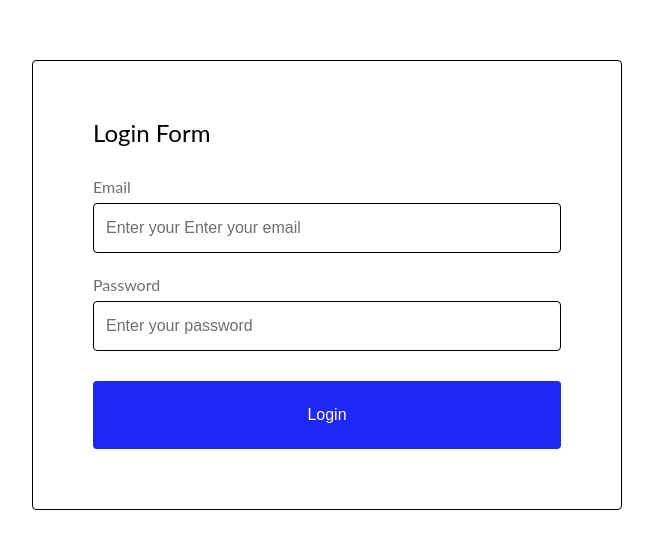
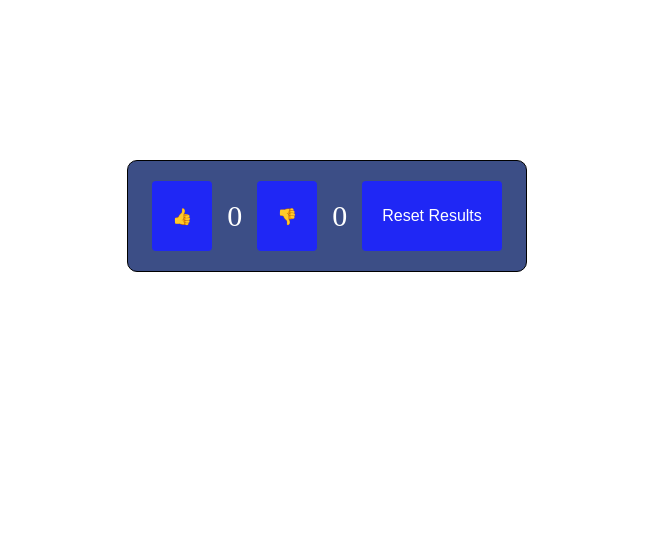
Before and after one commit to andriib77/react-learning-ait, a React (Create React App) app: page / in a window 1280 px wide. Shown: the part 140-688 px from the top of the page, without its empty margins (313-966 px from the left). Built offline with nearby package versions, Linux system fonts and the light colour scheme.

Commit message:
Homework19 commit

```diff
--- a/src/App.jsx
+++ b/src/App.jsx
@@ -3,10 +3,11 @@ import "./App.css";
 // Lessons
 // import ProfileCard from "./homeworks/Homework17/ProfileCard";
 // import Lesson18 from "./lessons/Lesson18/Lesson18";
-import Lesson19 from "./lessons/Lesson19/Lesson19";
+// import Lesson19 from "./lessons/Lesson19/Lesson19";
 
 // Homeworks
-import Homework18 from "./homeworks/Homework18/Homework18";
+// import Homework18 from "./homeworks/Homework18/Homework18";
+import Homework19 from "./homeworks/Homework19/Homework19";
 
 // 1. Компоненты пишутся с заглавной буквы
 // 2. Компоненты должны возвращать JSX(DOM элементы - HTML теги)
@@ -19,7 +20,8 @@ function App() {
       {/* <Lesson18 /> */}
       {/* <Lesson19 /> */}
 
-      <Homework18 />
+      {/* <Homework18 /> */}
+      <Homework19 />
     </div>
   );
 }
--- /dev/null
+++ b/src/components/Feedback/Feedback.jsx
@@ -0,0 +1,42 @@
+import { useState } from "react";
+
+import "./styles.css";
+
+import Button from "../Button/Button";
+
+function Feedback() {
+  const [like, setLike] = useState(0);
+  const [dislike, setDisLike] = useState(0);
+
+  const onLike = () => {
+    setLike((prevValue) => {
+      return prevValue + 1;
+    });
+  };
+
+  const onDislike = () => {
+    setDisLike((prevValue) => prevValue + 1);
+  };
+  const reset = () => {
+    setLike(0);
+    setDisLike(0);
+  };
+
+  return (
+    <div className="counter-wrapper">
+      <div className="button-control">
+        <Button name="👍" onClick={onLike} />
+      </div>
+      <p className="count">{like}</p>
+      <div className="button-control">
+        <Button name="👎" onClick={onDislike} />
+      </div>
+      <p className="count">{dislike}</p>
+      <div className="button-reset">
+        <Button name="Reset Results" onClick={reset} type="reset" />
+      </div>
+    </div>
+  );
+}
+
+export default Feedback;
--- /dev/null
+++ b/src/components/Feedback/styles.css
@@ -0,0 +1,23 @@
+.counter-wrapper {
+  display: flex;
+  flex-direction: row;
+  align-items: center;
+  justify-content: center;
+  gap: 15px;
+  width: 400px;
+  height: fit-content;
+  border: 1px solid black;
+  border-radius: 10px;
+  padding: 20px;
+  background-color: rgb(60, 78, 134);
+  color: white;
+}
+
+.button-control {
+  width: 60px;
+}
+
+.count {
+  font-size: 30px;
+  color: white;
+}
--- /dev/null
+++ b/src/homeworks/Homework19/Homework19.jsx
@@ -0,0 +1,13 @@
+import "./styles.css";
+
+import Feedback from "../../components/Feedback/Feedback";
+
+function HomeWork19() {
+  return (
+    <div className="page-wrapper">
+      <Feedback />
+    </div>
+  );
+}
+
+export default HomeWork19;
--- /dev/null
+++ b/src/homeworks/Homework19/styles.css
@@ -0,0 +1,8 @@
+.page-wrapper {
+  display: flex;
+  flex-direction: column;
+  align-items: center;
+  justify-content: center;
+  flex: 1;
+  margin-top: 300px;
+}
```
